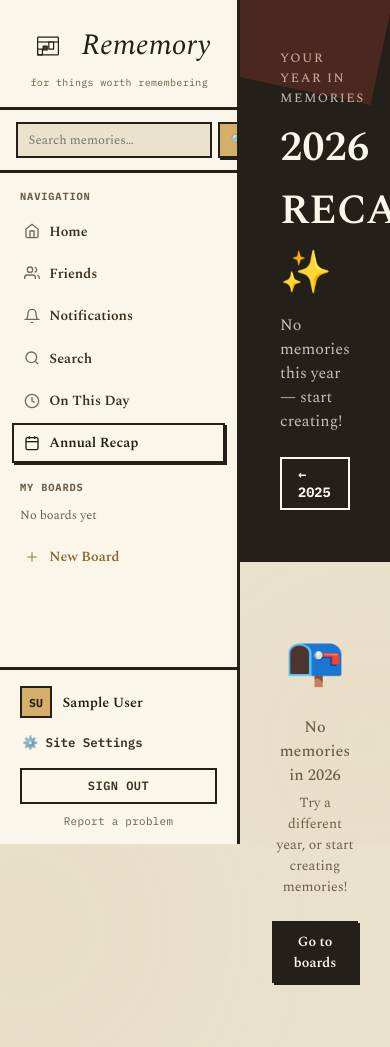
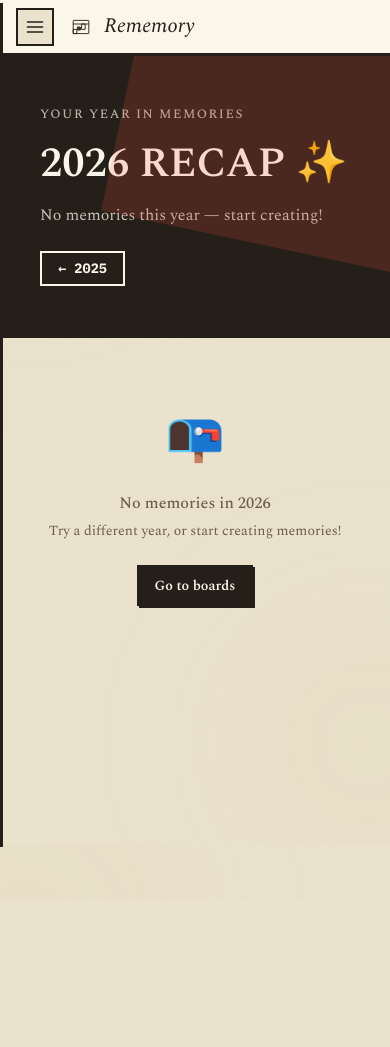
Before and after one commit to BlueWhiteTen/memboard, a Django app: page /recap/ in a window 390 px wide. After the commit the page ends 847 px from the top, so only its background shows below. Run offline with Django 4.2, Linux system fonts and the light colour scheme; the visitor is signed in with stand-in values (Sample User, id 1); data comes from the database, SQL or seed files in the repository; data that the repository does not hold is empty.

Commit message:
mobile version updated

```diff
--- a/core/templates/core/base.html
+++ b/core/templates/core/base.html
@@ -298,6 +298,69 @@
         /* ── Main ── */
         .main { flex: 1; overflow-y: auto; display: flex; flex-direction: column; min-width: 0; }
 
+        /* ── Mobile: off-canvas sidebar behind a fixed top bar ──
+           Desktop keeps the sidebar always visible in the flex row; below
+           the breakpoint it becomes a slide-in drawer instead, and a fixed
+           top bar (logo + hamburger, both always visible) takes its place
+           at the top of the page. */
+        .mobile-topbar { display: none; }
+        .sidebar-backdrop { display: none; }
+        .sidebar-close-btn { display: none; }
+
+        @media (max-width: 860px) {
+            body { display: block; }
+
+            .mobile-topbar {
+                display: flex; align-items: center; gap: 0.75rem;
+                position: fixed; top: 0; left: 0; right: 0; z-index: 400;
+                height: 56px; padding: 0 1rem;
+                background: var(--warm-white); border-bottom: 3px solid var(--border-strong);
+            }
+            .sidebar-close-btn {
+                display: flex; align-items: center; justify-content: center;
+                position: absolute; top: 0.85rem; right: 0.85rem;
+                width: 30px; height: 30px;
+                border: 2px solid var(--border-strong); border-radius: 0;
+                background: var(--cream); color: var(--ink); cursor: pointer;
+            }
+            .sidebar-close-btn svg { width: 16px; height: 16px; }
+            .hamburger-btn {
+                width: 38px; height: 38px; flex-shrink: 0;
+                border: 2px solid var(--border-strong); border-radius: 0;
+                background: var(--cream); color: var(--ink); cursor: pointer;
+                display: flex; align-items: center; justify-content: center;
+            }
+            .hamburger-btn svg { width: 20px; height: 20px; }
+            .mobile-topbar .sidebar-logo-text { font-size: 1.3rem; }
+            .mobile-topbar-logo {
+                display: flex; align-items: center; gap: 0.5rem;
+                text-decoration: none; color: var(--ink);
+            }
+            .mobile-topbar-logo .sidebar-logo-icon { width: 30px; height: 30px; }
+            .mobile-topbar-logo .sidebar-logo-icon svg { width: 24px; height: 24px; }
+
+            .sidebar {
+                position: fixed; top: 0; left: 0; bottom: 0; z-index: 500;
+                width: min(300px, 82vw);
+                transform: translateX(-100%);
+                transition: transform 0.2s ease;
+                box-shadow: var(--shadow-ink);
+            }
+            .sidebar.open { transform: translateX(0); }
+
+            /* Room for the close button in the corner, and a smaller
+               wordmark so it never runs under it regardless of drawer width. */
+            .sidebar .sidebar-logo { padding-right: 3rem; }
+            .sidebar .sidebar-logo-text { font-size: 1.5rem; }
+
+            .sidebar-backdrop.open {
+                display: block; position: fixed; inset: 0; z-index: 450;
+                background: rgba(20,17,12,0.5);
+            }
+
+            .main { margin-top: 56px; width: 100%; }
+        }
+
         /* ── Toast messages ── */
         .toast-list {
             position: fixed; top: 1.25rem; right: 1.25rem;
@@ -369,7 +432,27 @@
 </head>
 <body>
 {% if user.is_authenticated %}
-<aside class="sidebar">
+<div class="mobile-topbar">
+    <button type="button" class="hamburger-btn" onclick="toggleSidebar()" aria-label="{% trans 'Menu' %}">
+        <svg viewBox="0 0 24 24" fill="none" stroke="currentColor" stroke-width="2" stroke-linecap="round"><line x1="3" y1="6" x2="21" y2="6"/><line x1="3" y1="12" x2="21" y2="12"/><line x1="3" y1="18" x2="21" y2="18"/></svg>
+    </button>
+    <a href="{% url 'home' %}" class="mobile-topbar-logo">
+        <div class="sidebar-logo-icon">
+            <svg viewBox="0 0 40 40" fill="none" stroke="currentColor" stroke-width="1.5" stroke-linejoin="round">
+                <rect x="7" y="9" width="26" height="22" rx="0.6"/>
+                <path d="M7 15h26"/>
+                <path d="M14 20h5v5h-5zM21 15h6v9h-6zM7 24h6v7h-6z"/>
+                <rect x="14" y="20" width="5" height="5" fill="currentColor" stroke="none" opacity="0.85"/>
+            </svg>
+        </div>
+        <span class="sidebar-logo-text">Rememory</span>
+    </a>
+</div>
+<div class="sidebar-backdrop" id="sidebar-backdrop" onclick="closeSidebar()"></div>
+<aside class="sidebar" id="sidebar">
+    <button type="button" class="sidebar-close-btn" onclick="closeSidebar()" aria-label="{% trans 'Close menu' %}">
+        <svg viewBox="0 0 24 24" fill="none" stroke="currentColor" stroke-width="2" stroke-linecap="round"><line x1="18" y1="6" x2="6" y2="18"/><line x1="6" y1="6" x2="18" y2="18"/></svg>
+    </button>
     <a href="{% url 'home' %}" class="sidebar-logo">
         <div class="sidebar-logo-row">
             <div class="sidebar-logo-icon">
@@ -508,6 +591,19 @@ function setLanguage(lang) {
         body: 'language=' + encodeURIComponent(lang),
     }).then(() => window.location.reload());
 }
+
+// Mobile off-canvas sidebar — the hamburger in the fixed top bar toggles
+// it; tapping the dimmed backdrop, or navigating to a link inside it,
+// closes it again (a fresh page load re-renders it closed anyway, but this
+// avoids a flash of the open drawer on the outgoing page).
+function toggleSidebar() {
+    document.getElementById('sidebar').classList.toggle('open');
+    document.getElementById('sidebar-backdrop').classList.toggle('open');
+}
+function closeSidebar() {
+    document.getElementById('sidebar').classList.remove('open');
+    document.getElementById('sidebar-backdrop').classList.remove('open');
+}
 </script>
 {% endif %}
 {% block extra_scripts %}{% endblock %}
```
Also changed, not shown: Claude outputs/board_detail.png (added), Claude outputs/home.png (added), Claude outputs/home_dark.png (added), Claude outputs/home_menu_open.png (added), Claude outputs/login.png (added), Claude outputs/site_settings.png (added), locale/el/LC_MESSAGES/django.po, 1 other file.
